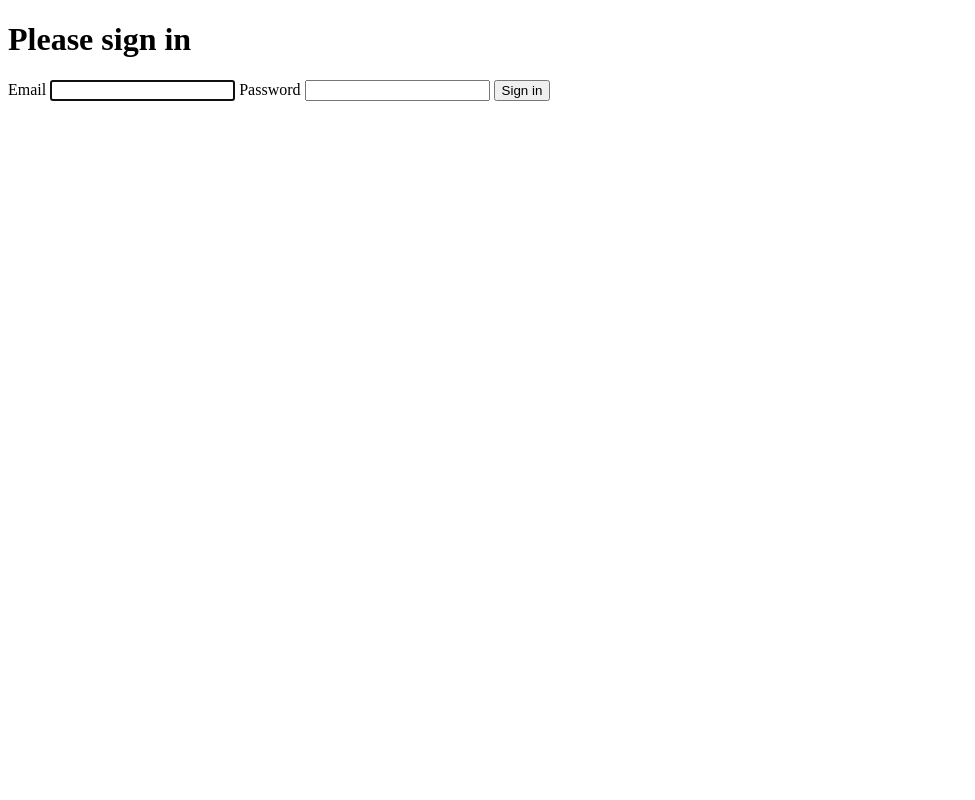
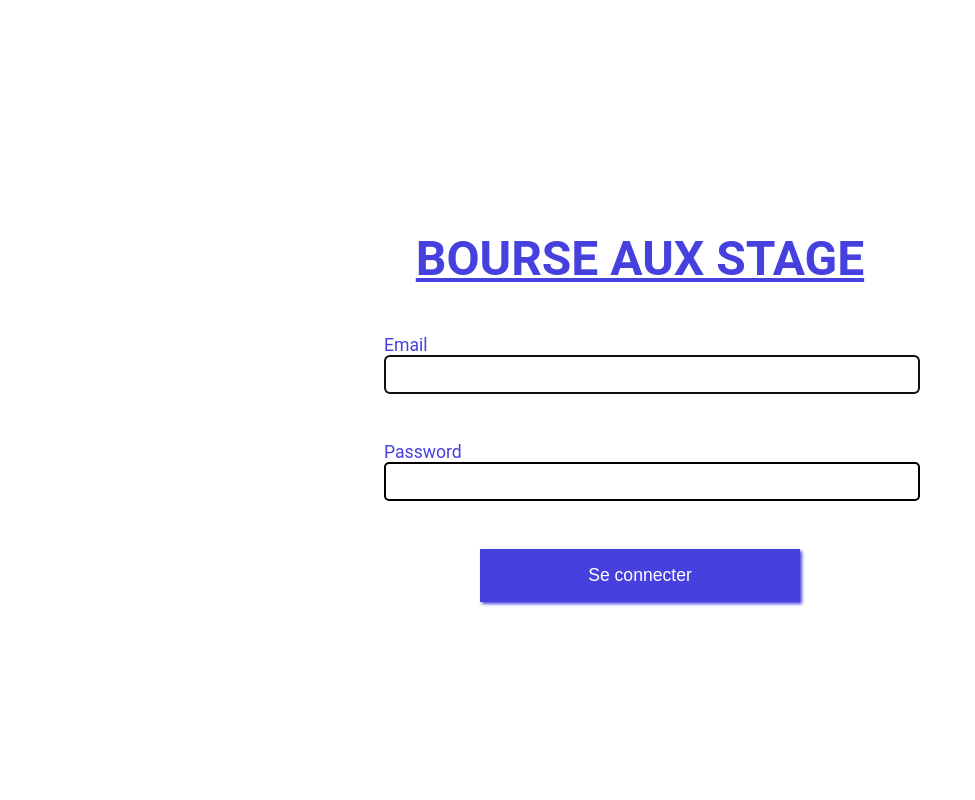
Before and after one commit to CharlesLLM/Bourse-aux-stages, a Symfony app: template back/templates/security/login.html.twig in a window 1280 px wide. Shown: the whole page, without its empty margins (0-975 px from the left). Run offline with Twig, Linux system fonts and the light colour scheme; the template is opened without the code that fills it, so the values that code supplies are empty; some libraries are stand-ins or nearby versions.

Commit message:
feat: add style on login form

```diff
--- a/back/templates/base.html.twig
+++ b/back/templates/base.html.twig
@@ -12,3 +12,8 @@
         {% block body %}{% endblock %}
     </body>
 </html>
+<style>
+    body {
+        margin: 0;
+    }
+</style>
--- a/back/templates/security/login.html.twig
+++ b/back/templates/security/login.html.twig
@@ -8,21 +8,19 @@
             <div class="alert alert-danger">{{ error.messageKey|trans(error.messageData, 'security') }}</div>
         {% endif %}
 
-        {% if app.user %}
-            <div class="mb-3">
-                You are logged in as {{ app.user.userIdentifier }}, <a href="{{ path('app_logout') }}">Logout</a>
+        <h1 class="">Bourse aux stage</h1>
+        <div class="input-container">
+            <label for="username" class="input-label">Email</label>
+            <input type="email" value="{{ last_username }}" name="_username" id="username" class="form-control input-field" autocomplete="email" required autofocus>
         </div>
-        {% endif %}
-
-        <h1 class="h3 mb-3 font-weight-normal">Please sign in</h1>
-        <label for="username">Email</label>
-        <input type="email" value="{{ last_username }}" name="_username" id="username" class="form-control" autocomplete="email" required autofocus>
-        <label for="password">Password</label>
-        <input type="password" name="_password" id="password" class="form-control" autocomplete="current-password" required>
+        <div class="input-container">
+            <label for="password" class="input-label">Password</label>
+            <input type="password" name="_password" id="password" class="form-control input-field" autocomplete="current-password" required>
 
             <input type="hidden" name="_csrf_token"
                    value="{{ csrf_token('authenticate') }}"
             >
+        </div>
 
         {#
         Uncomment this section and add a remember_me option below your firewall to activate remember me functionality.
@@ -35,8 +33,65 @@
         </div>
         #}
 
-        <button class="btn btn-lg btn-primary" type="submit">
-            Sign in
+        <button class="submit-button" type="submit">
+            Se connecter
         </button>
     </form>
+    <style>
+        form {
+            font-family: Roboto, sans-serif;
+            height: 100vh;
+            display: flex;
+            flex-direction: column;
+            justify-content: center;
+            align-items: center;
+        }
+
+        h1 {
+            font-size: 3rem;
+            color: #4640DE;
+            text-transform: uppercase;
+            text-decoration: underline;
+            margin-bottom: 3rem;
+        }
+
+        .input-container {
+            margin-bottom: 3rem;
+            width: 40vw;
+            position: relative;
+            display: flex;
+            flex-direction: column;
+            align-items: start;
+        }
+
+        .input-field {
+
+            width: 100%;
+            padding: 10px;
+            border: 2px solid #000;
+            border-radius: 5px;
+            transition: border 0.25s ease-in-out;
+        }
+
+        .input-label {
+            color: #4640DE;
+            font-size: 1.1rem;
+        }
+
+        .submit-button {
+            width: 25vw;
+            padding: 1rem;
+            font-size: 1.1rem;
+            color: white;
+            background: #4640DE;
+            border: none;
+            box-shadow: 2px 2px 3px #4E49DF;
+            cursor: pointer;
+            transition: all ease 0.3s;
+        }
+
+        .submit-button:hover {
+            box-shadow: 3px 3px 3px #4E49DF;
+        }
+    </style>
 {% endblock %}
```
Lines whose indentation alone changed are shown as unchanged.
